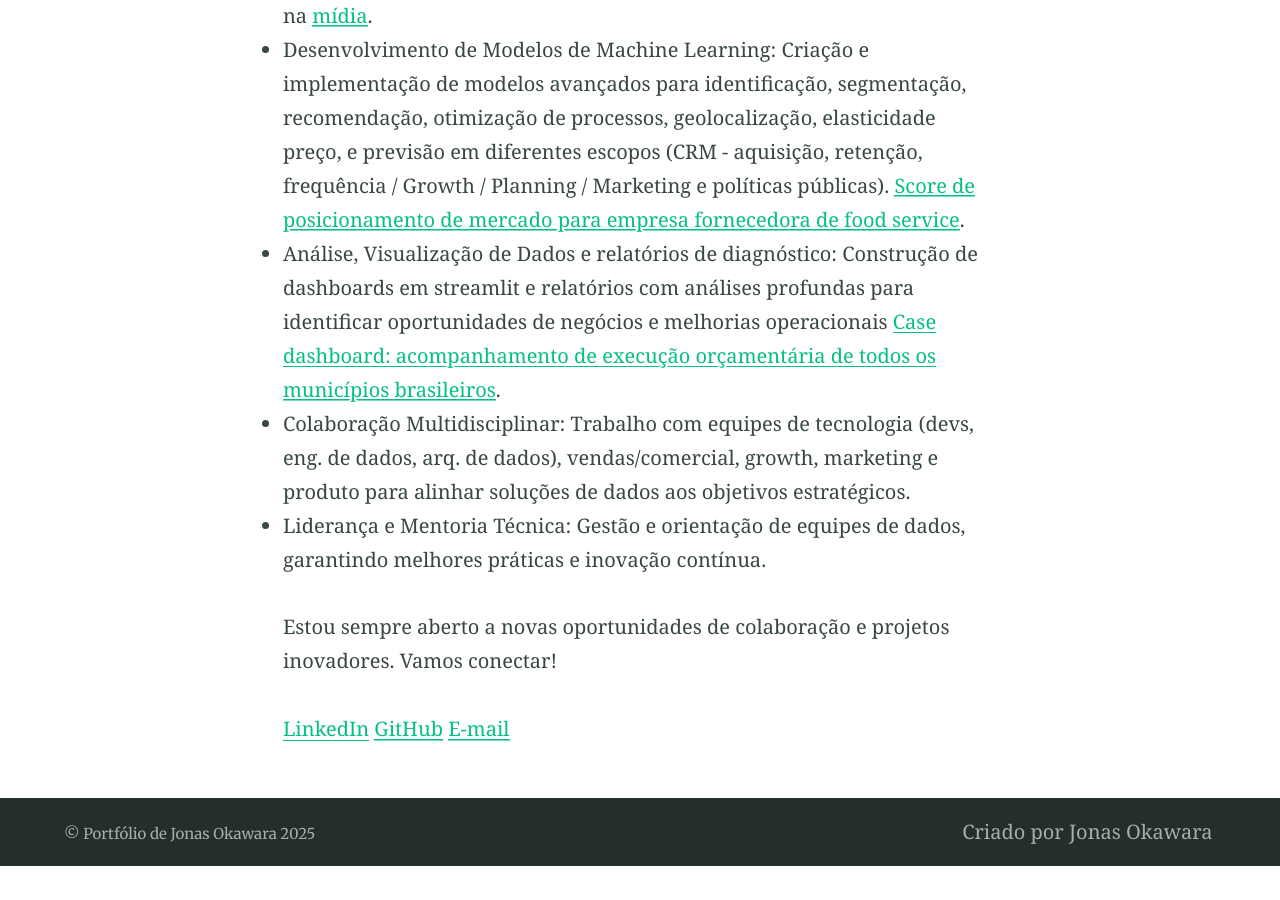
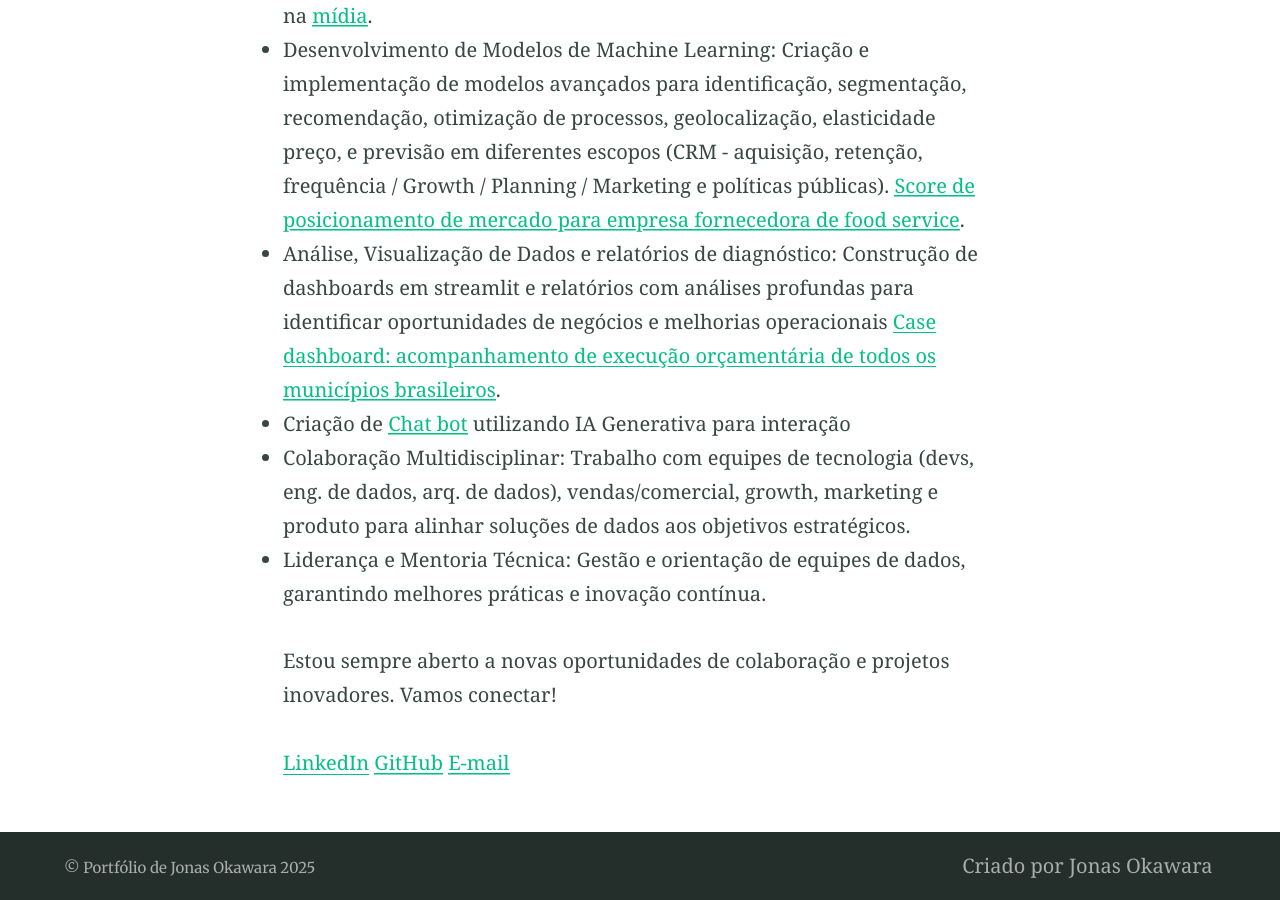
Before and after one commit to JonasMok/JonasMok, a Jekyll site: the page built from index.md, in a window 1280 px wide and 900 px high, scrolled down 1679 px. Built offline with Jekyll 4.4.1, drawn with Linux system fonts in a browser that asks for light colours; before the commit the page ends 2545 px from its top, so only the background shows below that.

Commit message:
Update index.md

```diff
--- a/index.md
+++ b/index.md
@@ -24,6 +24,7 @@ Minha habilidade em comunicar insights complexos permite que diferentes público
  - Elaboração de kpis e índices: ideação, concepção e criação de métricas/kpis para mensuração de impacto e resultados em empresas, políticas públicas, ações de marketing, comercial entre outros. [Alguns estudos](https://selur.org.br/wp-content/uploads/2019/05/PPT_-Lix%C3%A3o-e-as-suas-causas.pdf) repercutiram na [mídia](https://www.estadao.com.br/sustentabilidade/como-nascem-os-lixoes-no-brasil/).
  - Desenvolvimento de Modelos de Machine Learning: Criação e implementação de modelos avançados para identificação, segmentação, recomendação, otimização de processos, geolocalização, elasticidade preço, e previsão em diferentes escopos (CRM - aquisição, retenção, frequência / Growth / Planning / Marketing e políticas públicas). [Score de posicionamento de mercado para empresa fornecedora de food service](https://kepler.gl/demo/map?mapUrl=https://dl.dropboxusercontent.com/scl/fi/o3c463xrsa49u2blgj0qx/keplergl_oce31on.json?rlkey=azj4j1een17h8pjap0qj909b4&dl=0).
  - Análise, Visualização de Dados e relatórios de diagnóstico: Construção de dashboards em streamlit e relatórios com análises profundas para identificar oportunidades de negócios e melhorias operacionais [Case dashboard: acompanhamento de execução orçamentária de todos os municípios brasileiros](https://relatoriomunicipal.streamlit.app/).
+ - Criação de [Chat bot](https://chat-help-desk.onrender.com/) utilizando IA Generativa para interação
  - Colaboração Multidisciplinar: Trabalho com equipes de tecnologia (devs, eng. de dados, arq. de dados), vendas/comercial, growth, marketing e produto para alinhar soluções de dados aos objetivos estratégicos.
  - Liderança e Mentoria Técnica: Gestão e orientação de equipes de dados, garantindo melhores práticas e inovação contínua.
 
```
